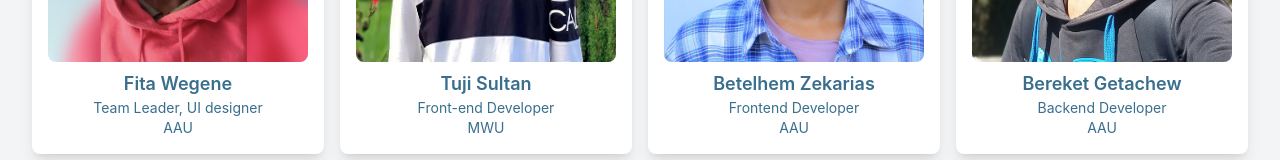
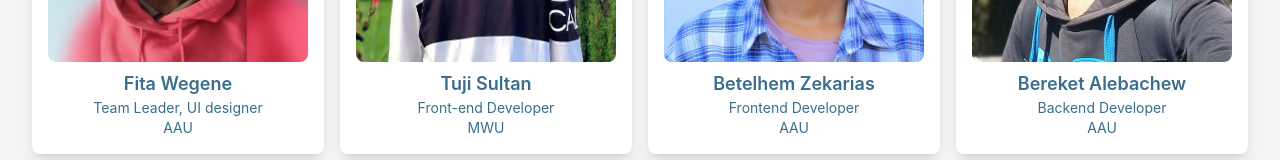
Before and after one commit to Zeshaninsta/SebilAi, a React (Create React App) app in the folder SeblAi/frontend/: page /about in a window 1280 px wide. Shown: the part 989-1149 px from the top of the page. Built offline with nearby package versions, Linux system fonts and the light colour scheme.

Commit message:
some change

```diff
--- a/SeblAi/frontend/src/components/TeamMembers.js
+++ b/SeblAi/frontend/src/components/TeamMembers.js
@@ -29,7 +29,7 @@ const TeamMembers = () => {
       contact: "AAU"
     },
     {
-      name: "Bereket Getachew",
+      name: "Bereket Alebachew",
       image: beki,
       description: "Backend Developer",
       contact: "AAU"
```
